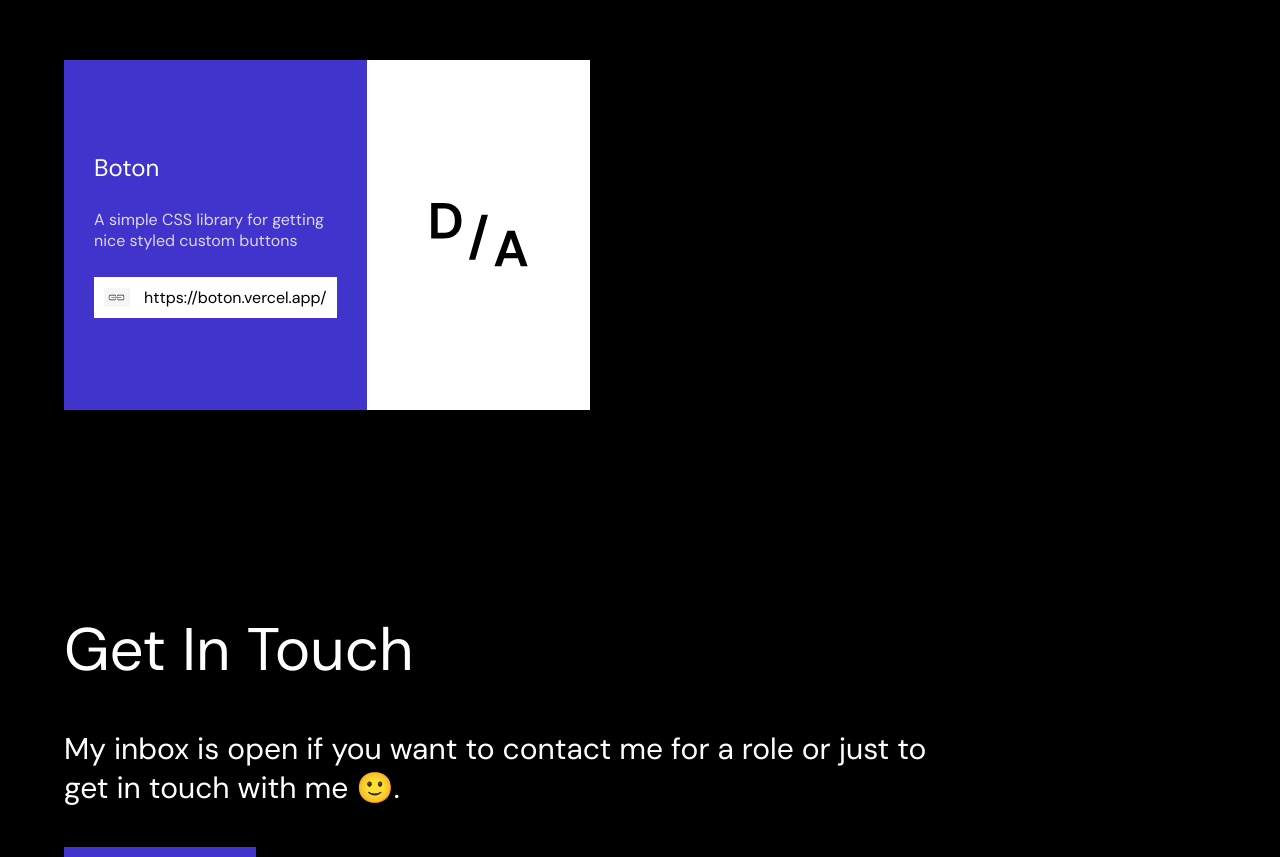
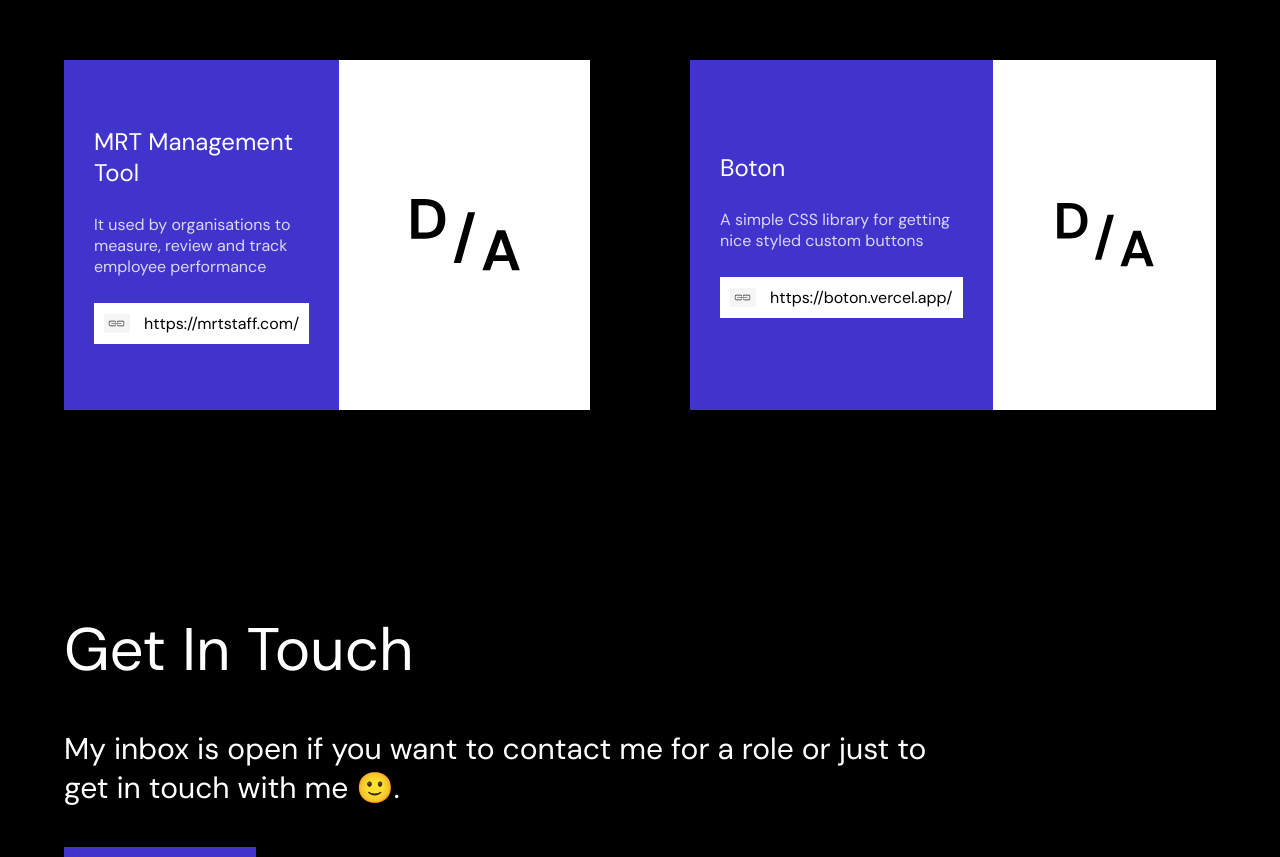
Before and after one commit to dhanielcodes/daniel-adekoya, a React (Create React App) app: page / in a window 1280 px wide. Shown: the part 3820-4677 px from the top of the page. Built offline with nearby package versions, Linux system fonts and the light colour scheme.

Commit message:
chore: works

```diff
--- a/src/sections/works.jsx
+++ b/src/sections/works.jsx
@@ -14,6 +14,11 @@
             title: "Ingress App ( work )",
             desc: "This is a visiting management system product, built for firms to keep the daily logs of visits in their company ( send an email to me for a test login )",
             link: "mailto:adekoyadaniel53@gmail.com"
+        },
+        {
+            title: "MRT Management Tool",
+            desc: "It used by organisations to measure, review and track employee performance",
+            link: "https://mrtstaff.com/"
         },
         {
             title: "Boton",
```
